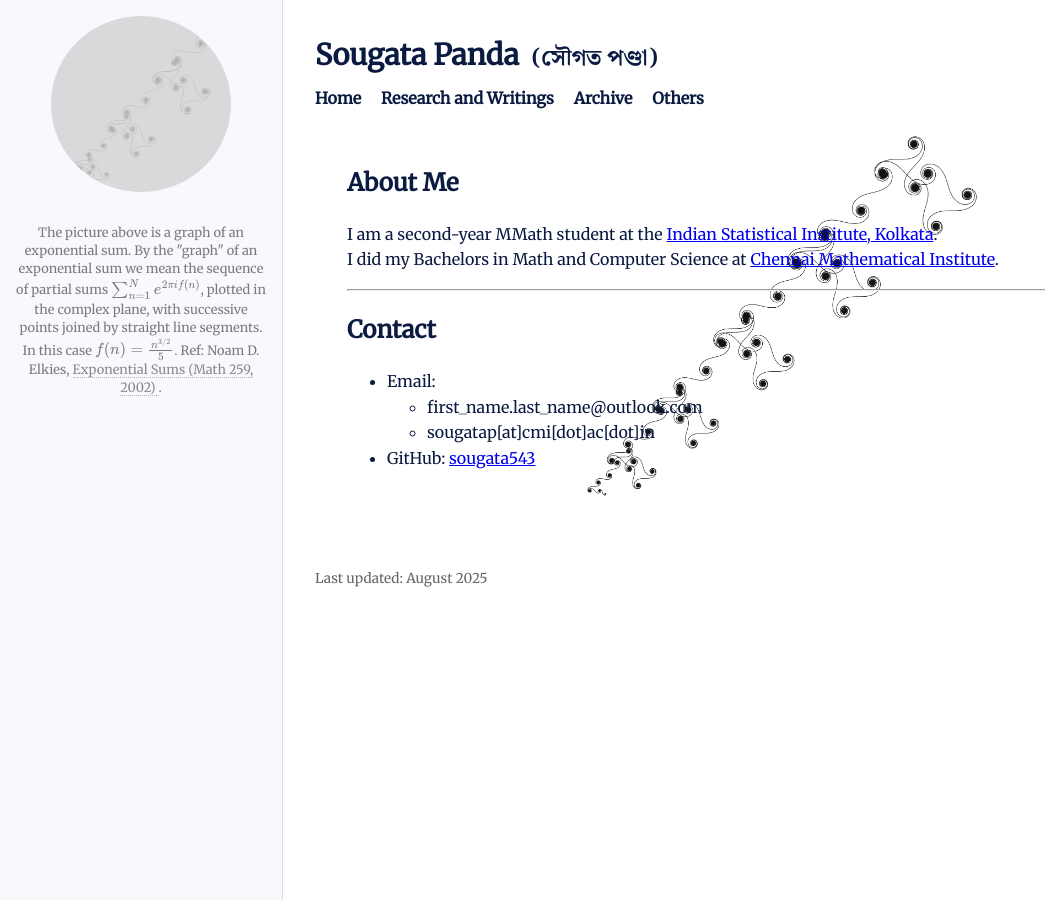
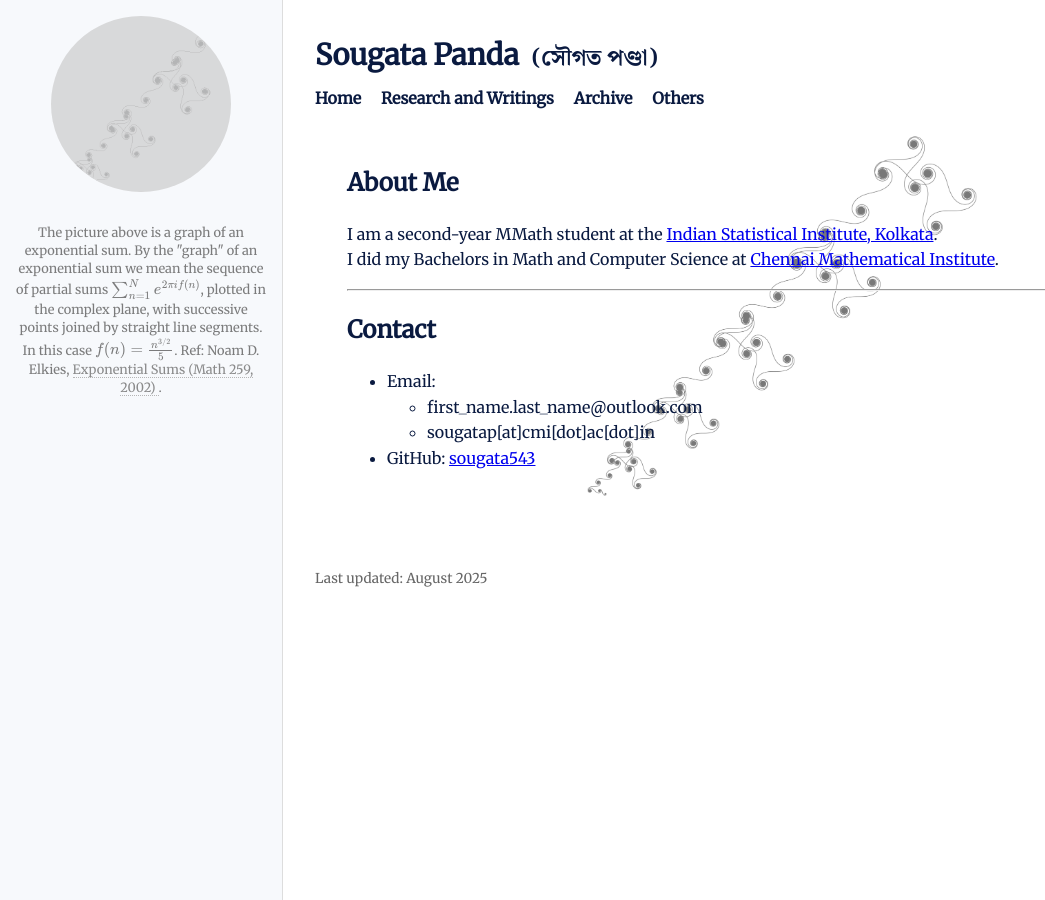
Before and after one commit to sougata543/sougata543.github.io, a Jekyll site: the page built from index.md, in a window 1280 px wide. Shown: the whole page, without its empty margins (0-1045 px from the left). Built offline with Jekyll 4.4.1, drawn with Linux system fonts in a browser that asks for light colours; some web fonts are replaced.

Commit message:
backto back back 3

```diff
--- a/css/style.css
+++ b/css/style.css
@@ -180,11 +180,10 @@ main::before {
     width: 100%;
     height: 100%;
     transform: translate(-50%, -50%);
-    background-image: url('../images/background_spiral.png'); /* spiral image */
+    background-image: url('../images/background_spiral_1.png'); /* spiral image */
     background-size: contain;
     background-repeat: no-repeat;
     background-position: center;
-    filter: brightness(0.15);  /* dim only the image */
     pointer-events: none;      /* allow content interaction */
     z-index: 0;
 }
```
Also changed, not shown: images/background_spiral_1.png (added).
